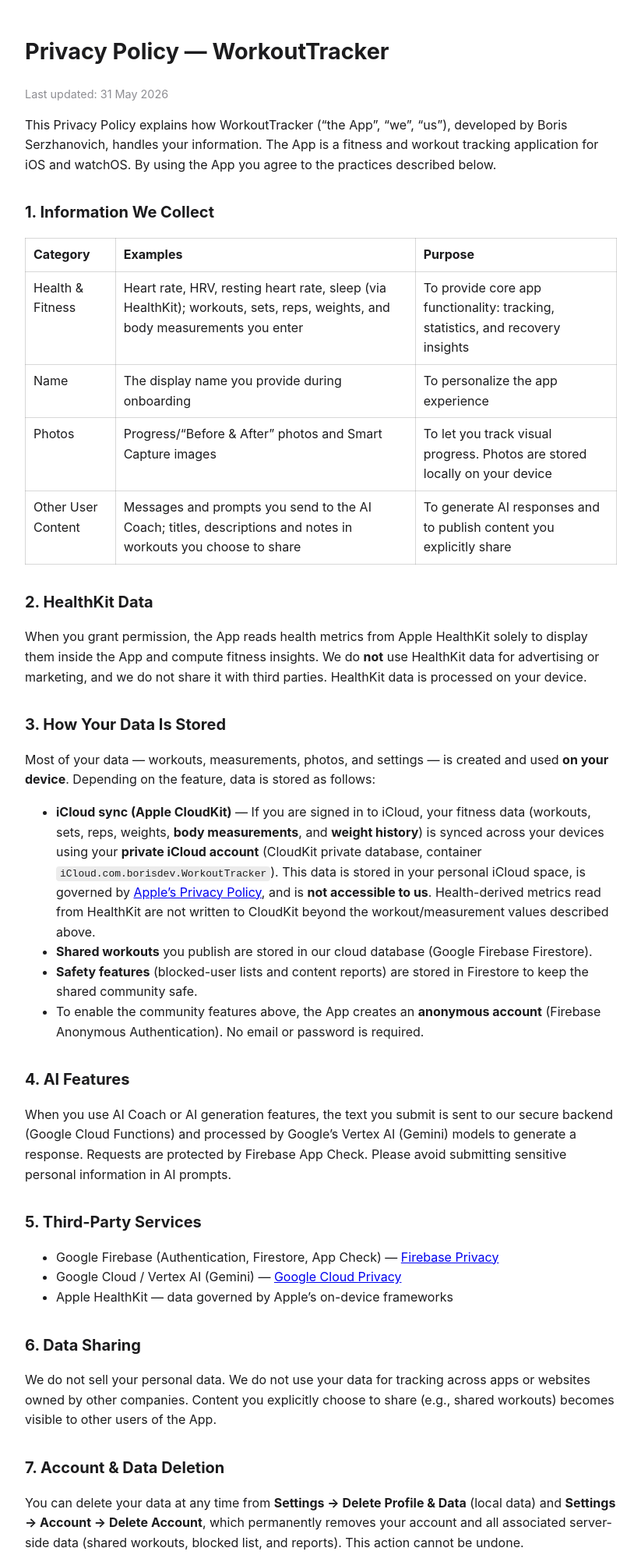
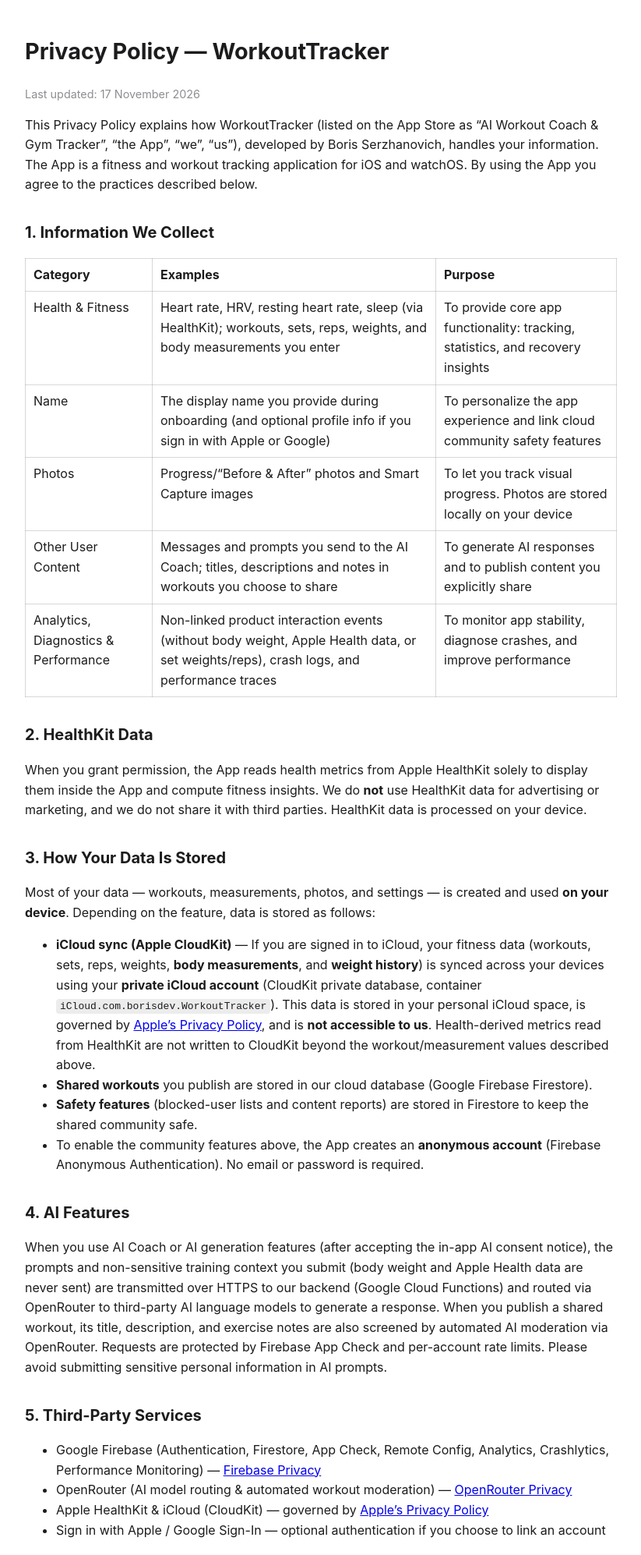
Before and after one commit to Borisserz/workouttracker-privacy, a plain HTML site: page index.html in a window 1280 px wide. Shown: the top 1994 px of the page at 78% size, without its empty margins (228-1051 px from the left). Drawn offline with Linux system fonts and the light colour scheme.

Commit message:
docs: disclose OpenRouter AI & Firebase telemetry and fix support mailto

```diff
--- a/index.html
+++ b/index.html
@@ -25,10 +25,10 @@ th, td { border: 1px solid rgba(127,127,127,0.3); padding: 8px 10px; text-align:
 </head>
 <body>
 <h1>Privacy Policy — WorkoutTracker</h1>
-<p class="muted">Last updated: 31 May 2026</p>
+<p class="muted">Last updated: 17 November 2026</p>
 
 <p>
-This Privacy Policy explains how WorkoutTracker (“the App”, “we”, “us”),
+This Privacy Policy explains how WorkoutTracker (listed on the App Store as “AI Workout Coach &amp; Gym Tracker”, “the App”, “we”, “us”),
 developed by Boris Serzhanovich, handles your information. The App is a
 fitness and workout tracking application for iOS and watchOS. By using the
 App you agree to the practices described below.
@@ -38,19 +38,19 @@ App you agree to the practices described below.
 <table>
 <tr><th>Category</th><th>Examples</th><th>Purpose</th></tr>
 <tr>
-<td>Health & Fitness</td>
+<td>Health &amp; Fitness</td>
 <td>Heart rate, HRV, resting heart rate, sleep (via HealthKit); workouts,
 sets, reps, weights, and body measurements you enter</td>
 <td>To provide core app functionality: tracking, statistics, and recovery insights</td>
 </tr>
 <tr>
 <td>Name</td>
-<td>The display name you provide during onboarding</td>
-<td>To personalize the app experience</td>
+<td>The display name you provide during onboarding (and optional profile info if you sign in with Apple or Google)</td>
+<td>To personalize the app experience and link cloud community safety features</td>
 </tr>
 <tr>
 <td>Photos</td>
-<td>Progress/“Before & After” photos and Smart Capture images</td>
+<td>Progress/“Before &amp; After” photos and Smart Capture images</td>
 <td>To let you track visual progress. Photos are stored locally on your device</td>
 </tr>
 <tr>
@@ -58,6 +58,11 @@ sets, reps, weights, and body measurements you enter</td>
 <td>Messages and prompts you send to the AI Coach; titles, descriptions
 and notes in workouts you choose to share</td>
 <td>To generate AI responses and to publish content you explicitly share</td>
+</tr>
+<tr>
+<td>Analytics, Diagnostics &amp; Performance</td>
+<td>Non-linked product interaction events (without body weight, Apple Health data, or set weights/reps), crash logs, and performance traces</td>
+<td>To monitor app stability, diagnose crashes, and improve performance</td>
 </tr>
 </table>
 
@@ -92,18 +97,15 @@ do not share it with third parties. HealthKit data is processed on your device.
 </ul>
 <h2>4. AI Features</h2>
 <p>
-When you use AI Coach or AI generation features, the text you submit is sent
-to our secure backend (Google Cloud Functions) and processed by Google’s
-Vertex AI (Gemini) models to generate a response. Requests are protected by
-Firebase App Check. Please avoid submitting sensitive personal information in
-AI prompts.
+When you use AI Coach or AI generation features (after accepting the in-app AI consent notice), the prompts and non-sensitive training context you submit (body weight and Apple Health data are never sent) are transmitted over HTTPS to our backend (Google Cloud Functions) and routed via OpenRouter to third-party AI language models to generate a response. When you publish a shared workout, its title, description, and exercise notes are also screened by automated AI moderation via OpenRouter. Requests are protected by Firebase App Check and per-account rate limits. Please avoid submitting sensitive personal information in AI prompts.
 </p>
 
 <h2>5. Third-Party Services</h2>
 <ul>
-<li>Google Firebase (Authentication, Firestore, App Check) — <a href="https://firebase.google.com/support/privacy">Firebase Privacy</a></li>
-<li>Google Cloud / Vertex AI (Gemini) — <a href="https://cloud.google.com/terms/cloud-privacy-notice">Google Cloud Privacy</a></li>
-<li>Apple HealthKit — data governed by Apple’s on-device frameworks</li>
+<li>Google Firebase (Authentication, Firestore, App Check, Remote Config, Analytics, Crashlytics, Performance Monitoring) — <a href="https://firebase.google.com/support/privacy">Firebase Privacy</a></li>
+<li>OpenRouter (AI model routing &amp; automated workout moderation) — <a href="https://openrouter.ai/privacy">OpenRouter Privacy</a></li>
+<li>Apple HealthKit &amp; iCloud (CloudKit) — governed by <a href="https://www.apple.com/legal/privacy/">Apple’s Privacy Policy</a></li>
+<li>Sign in with Apple / Google Sign-In — optional authentication if you choose to link an account</li>
 </ul>
 
 <h2>6. Data Sharing</h2>
@@ -143,7 +145,7 @@ above reflects the latest revision.
 <h2>11. Contact</h2>
 <p>
 If you have questions about this Privacy Policy, contact us at:
-<a href="mailto:support@workouttracker.app">supportworkouttracker@gmail.com</a>
+<a href="mailto:supportworkouttracker@gmail.com">supportworkouttracker@gmail.com</a>
 </p>
 </body>
 </html>
```
Also changed, not shown: eula.html (+3 -3 lines), support.html (+3 -5 lines).
